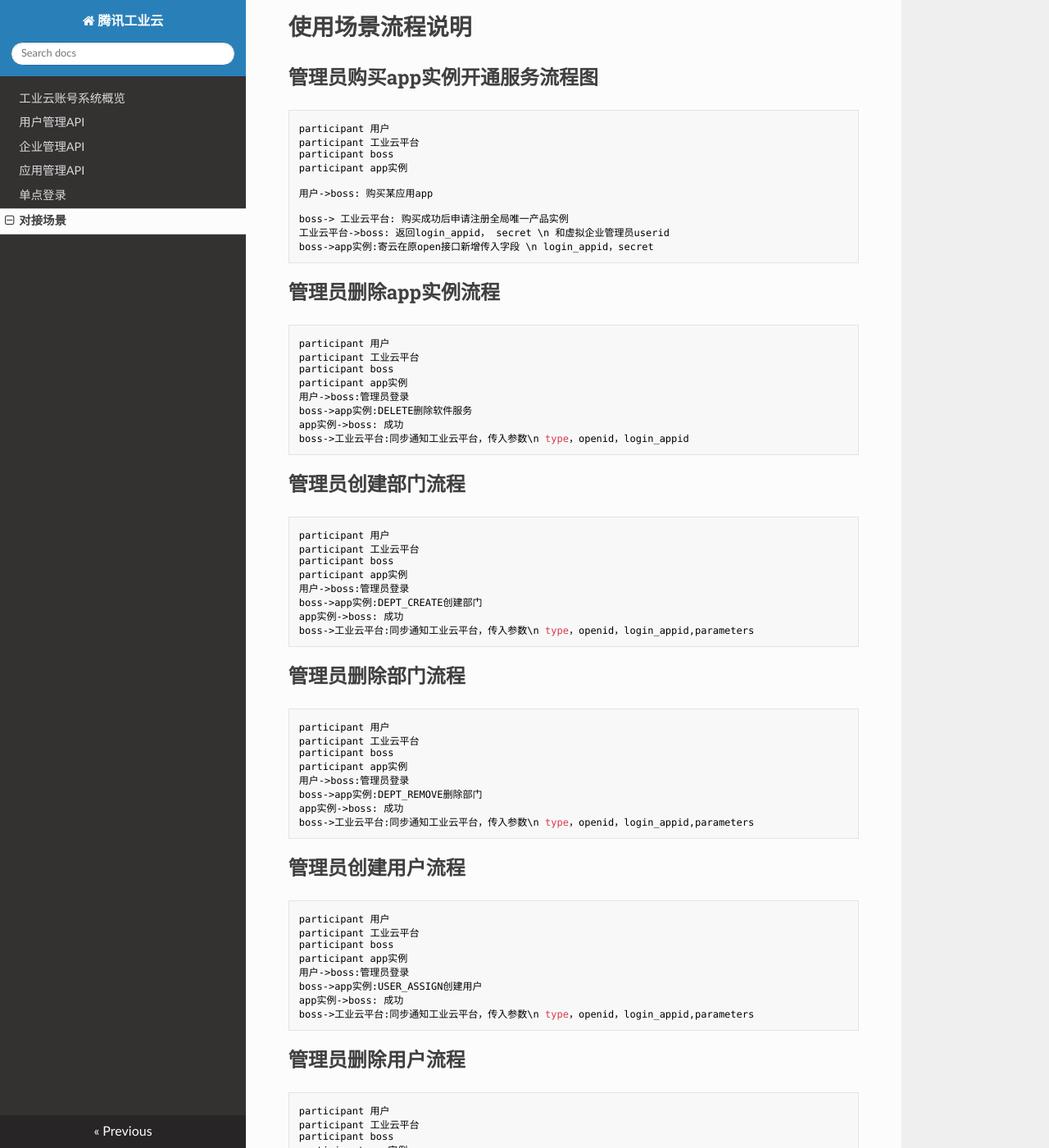
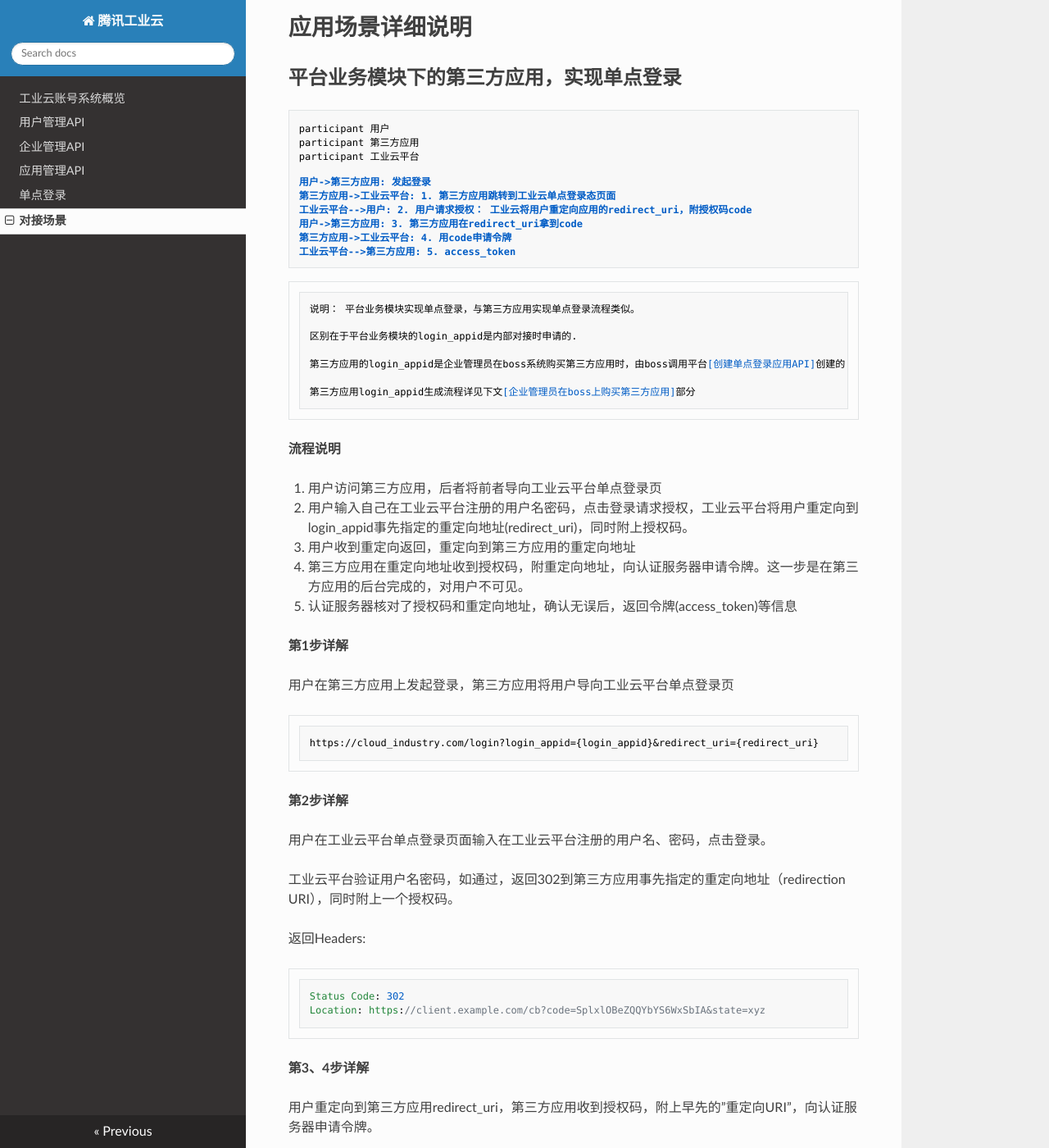
Before and after one commit to victorisildur/industry_account, an MkDocs documentation site: the page built from docs/login.md, in a window 1280 px wide and 1400 px high, scrolled down 725 px. Shown: the whole window at 82% size. Built offline with MkDocs 1.6.1, drawn with Linux system fonts in a browser that asks for light colours; nearby versions of some CDN libraries; a script that is not in the unit is left out; some of the changed text lies outside the part shown.

Commit message:
feat: 对接文档细化、术语统一

````diff
--- a/docs/login.md
+++ b/docs/login.md
@@ -9,113 +9,16 @@
     1. 平台业务模块为第三方应用注册`login_appid`(详见[创建单点登录应用API](app.md))
     2. 应用保存loginAppid，接入单点登录页面，以标准oauth2授权码模式取得令牌(详见[单点登录流程](login.md))，然后使用令牌调用API，获取用户，企业等信息(详见API文档)
 * **平台业务模块管理第三方应用**
-    1. 向第三方应用加入、移出用户(原boss系统ASSIGN，UNASSIGN接口)，详见[开通/关闭用户单点登录应用的权限](app.md)
-    2. 删除第三方应用(原boss系统DELETE接口)，详见[删除单点登录应用](app.md)
+    1. 向第三方应用加入、移出用户(原boss系统ASSIGN，UNASSIGN接口)，详见[开通/关闭用户单点登录应用的权限API](app.md)
+    2. 删除第三方应用(原boss系统DELETE接口)，详见[删除单点登录应用API](app.md)
 * **平台业务模块管理企业部门树（待定）**
     - 创建部门
     - 删除部门
 
 
-# 使用场景流程说明
+# 应用场景详细说明
 
-## 管理员购买app实例开通服务流程图
-
-```sequence
-participant 用户
-participant 工业云平台
-participant boss
-participant app实例
-
-用户->boss: 购买某应用app
-
-boss-> 工业云平台: 购买成功后申请注册全局唯一产品实例
-工业云平台->boss: 返回login_appid， secret \n 和虚拟企业管理员userid
-boss->app实例:寄云在原open接口新增传入字段 \n login_appid，secret
-
-```
-
-##管理员删除app实例流程
-
-```sequence
-participant 用户
-participant 工业云平台
-participant boss
-participant app实例
-用户->boss:管理员登录
-boss->app实例:DELETE删除软件服务
-app实例->boss: 成功
-boss->工业云平台:同步通知工业云平台，传入参数\n type，openid，login_appid
-```
-
-##管理员创建部门流程
-
-```sequence
-participant 用户
-participant 工业云平台
-participant boss
-participant app实例
-用户->boss:管理员登录
-boss->app实例:DEPT_CREATE创建部门
-app实例->boss: 成功
-boss->工业云平台:同步通知工业云平台，传入参数\n type，openid，login_appid,parameters
-```
-
-##管理员删除部门流程
-
-```sequence
-participant 用户
-participant 工业云平台
-participant boss
-participant app实例
-用户->boss:管理员登录
-boss->app实例:DEPT_REMOVE删除部门
-app实例->boss: 成功
-boss->工业云平台:同步通知工业云平台，传入参数\n type，openid，login_appid,parameters
-```
-
-##管理员创建用户流程
-
-```sequence
-participant 用户
-participant 工业云平台
-participant boss
-participant app实例
-用户->boss:管理员登录
-boss->app实例:USER_ASSIGN创建用户
-app实例->boss: 成功
-boss->工业云平台:同步通知工业云平台，传入参数\n type，openid，login_appid,parameters
-```
-
-##管理员删除用户流程
-
-```sequence
-participant 用户
-participant 工业云平台
-participant boss
-participant app实例
-用户->boss:管理员登录
-boss->app实例:USER_UNASSIGN删除部门
-app实例->boss: 成功
-boss->工业云平台:同步通知工业云平台，传入参数\n type，openid，login_appid,parameters
-
-```
-
-##用户sso登录app实例授权流程
-```sequence
-participant 用户
-participant 工业云平台
-participant boss
-participant app实例
-用户->boss:用户在boss页面点击登录app实例
-boss->工业云平台:申请单点登录 \n 传入参数login_appid，secret
-工业云平台-->app实例: oauth2.0鉴权授信流程
-用户->app实例:用户直接在app实例上发起登录
-app实例->工业云平台: 申请单点登录 传入参数 \n工业云平台分给app实例的  login_appid+secret
-工业云平台-->app实例:oauth2.0鉴权授信流程
-```
-
-
-## oauth2 单点登录流程
+## 平台业务模块下的第三方应用，实现单点登录
 
 ```sequence
 participant 用户
@@ -130,8 +33,17 @@
 工业云平台-->第三方应用: 5. access_token
 ```
 
+```
+说明： 平台业务模块实现单点登录，与第三方应用实现单点登录流程类似。
 
-# 单点登录流程详解
+区别在于平台业务模块的login_appid是内部对接时申请的.
+
+第三方应用的login_appid是企业管理员在boss系统购买第三方应用时，由boss调用平台[创建单点登录应用API]创建的.
+
+第三方应用login_appid生成流程详见下文[企业管理员在boss上购买第三方应用]部分
+```
+
+**流程说明**
 
 1. 用户访问第三方应用，后者将前者导向工业云平台单点登录页
 2. 用户输入自己在工业云平台注册的用户名密码，点击登录请求授权，工业云平台将用户重定向到login_appid事先指定的重定向地址(redirect_uri)，同时附上授权码。
@@ -139,8 +51,7 @@
 4. 第三方应用在重定向地址收到授权码，附重定向地址，向认证服务器申请令牌。这一步是在第三方应用的后台完成的，对用户不可见。
 5. 认证服务器核对了授权码和重定向地址，确认无误后，返回令牌(access_token)等信息
 
-
-## 第1步详解
+**第1步详解**
 
 用户在第三方应用上发起登录，第三方应用将用户导向工业云平台单点登录页
 
@@ -149,23 +60,20 @@
 ```
 
 
-## 第2步详解
+**第2步详解**
 
-用户在工业云平台单点登录页面输入在工业云平台注册的用户名、密码，点击登录
-
-
-## 第3步详解
+用户在工业云平台单点登录页面输入在工业云平台注册的用户名、密码，点击登录。
 
 工业云平台验证用户名密码，如通过，返回302到第三方应用事先指定的重定向地址（redirection URI），同时附上一个授权码。
 
 返回Headers:
 
 ```
-HTTP/1.1 302 Found
+Status Code: 302
 Location: https://client.example.com/cb?code=SplxlOBeZQQYbYS6WxSbIA&state=xyz
 ```
 
-## 第4步详解
+**第3、4步详解**
 
 用户重定向到第三方应用redirect_uri，第三方应用收到授权码，附上早先的”重定向URI”，向认证服务器申请令牌。
 
@@ -188,7 +96,7 @@
 | state | 第三方应用随机生成，工业云平台会原样返回，用于防CSRF攻击 |
 
 
-## 第5步详解
+**第5步详解**
 
 认证服务器核对了授权码和”重定向URI”，确认无误后，向app发送访问令牌（access token）和更新令牌（refresh token）。
 
@@ -214,3 +122,66 @@
 | refresh_token | 表示更新令牌，用来获取下一次的访问令牌，可选项 |
 | state | 第三方应用随机生成，工业云平台会原样返回，用于防CSRF攻击 |
 | user_id | 用户id |
+
+
+## 企业管理员在boss上购买第三方应用
+
+```sequence
+participant 用户
+participant boss
+participant 工业云平台
+participant 第三方应用
+
+用户->boss: 购买第三方应用
+boss->工业云平台: 申请创建单点登录应用API
+工业云平台-->boss: login_appid, login_appsecret \n virtual_admin_userid
+boss->第三方应用: boss在原open接口多传 \n login_appid, login_appsecret, admin_userid
+第三方应用-->boss: 成功
+```
+
+> 前置条件：boss与第三方应用约定，保存第三方应用的`name`, `redirect_fqdn`, `logo`，以供boss调用[申请创建单点登录应用API](app.md)时使用
+
+## 企业管理员在boss上删除第三方应用
+
+```sequence
+participant 用户
+participant boss
+participant 第三方应用
+participant 工业云平台
+
+用户->boss: 管理员登录
+boss->第三方应用: DELETE删除软件服务
+第三方应用-->boss: 成功
+boss->工业云平台: 删除单点登录应用API
+工业云平台-->boss: 成功
+```
+
+## 企业管理员向第三方应用添加用户
+
+```sequence
+participant 用户
+participant boss
+participant 第三方应用
+participant 工业云平台
+
+用户->boss:管理员登录
+boss->第三方应用: USER_ASSIGN创建用户
+第三方应用-->boss: 成功
+boss->工业云平台: 开通用户单点登录应用权限API
+工业云平台-->boss: 成功
+```
+
+## 企业管理员从第三方应用移出用户
+
+```sequence
+participant 用户
+participant boss
+participant 第三方应用
+participant 工业云平台
+
+用户->boss: 管理员登录
+boss->第三方应用: USER_UNASSIGN删除部门
+第三方应用-->boss: 成功
+boss->工业云平台: 关闭用户单点登录应用权限API
+工业云平台-->boss: 成功
+```
````
